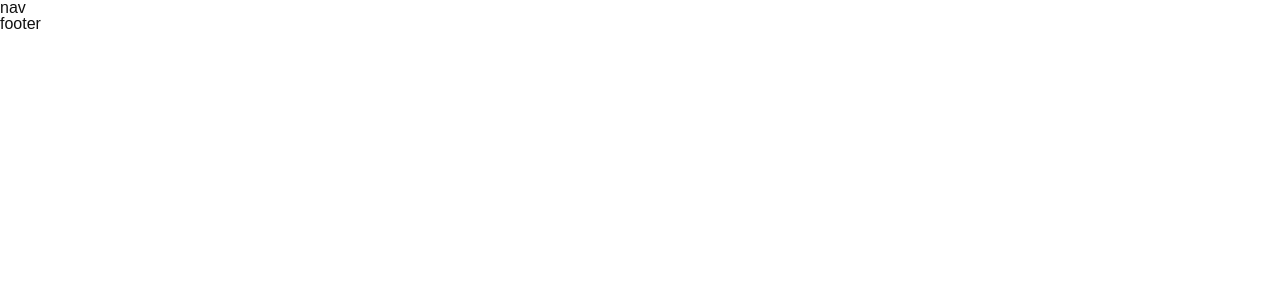
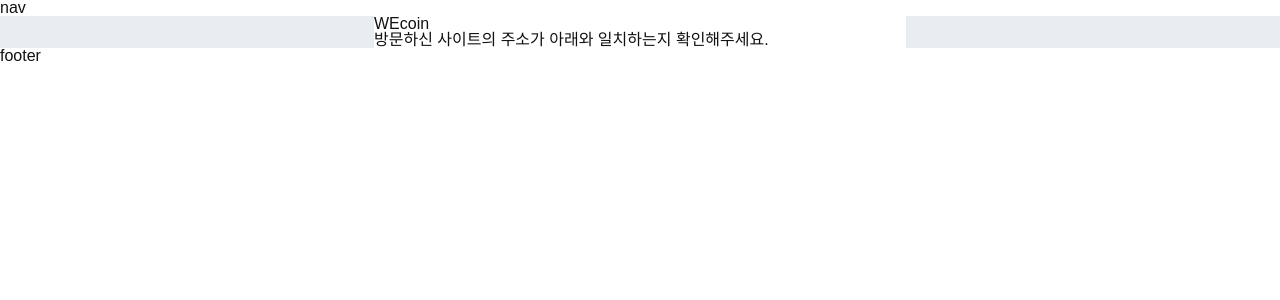
Before and after one commit to jexnjeux/upbit-project, a React (Create React App) app: page /login in a window 1280 px wide. Shown: the top 300 px of the page. Built offline with nearby package versions, Linux system fonts and the light colour scheme.

Commit message:
login, signup 페이지 추가

```diff
--- /dev/null
+++ b/src/Pages/Login/Login.js
@@ -0,0 +1,33 @@
+import React from "react";
+import styled from "styled-components";
+
+function Login() {
+  return (
+    <LoginWrap>
+      <LoginContainer>
+        <LoginContent>
+          <LoginBox>
+            <h2>WEcoin</h2>
+            <p>방문하신 사이트의 주소가 아래와 일치하는지 확인해주세요.</p>
+          </LoginBox>
+        </LoginContent>
+      </LoginContainer>
+    </LoginWrap>
+  );
+}
+
+export default Login;
+
+const LoginWrap = styled.div`
+  background-color: #e9ecf1;
+`;
+
+const LoginContainer = styled.div`
+  margin: 0 auto;
+  width: 532px;
+  background-color: #fff;
+`;
+
+const LoginContent = styled.div``;
+
+const LoginBox = styled.div``;
--- /dev/null
+++ b/src/Pages/SignUp/SignUp.js
@@ -0,0 +1,7 @@
+import React from "react";
+
+function SignUp() {
+  return <div></div>;
+}
+
+export default SignUp;
--- a/src/Routes.js
+++ b/src/Routes.js
@@ -1,8 +1,10 @@
-import React, { Component } from 'react';
-import { BrowserRouter as Router, Switch, Route } from 'react-router-dom';
-import Nav from '../src/Components/Nav/Nav';
-import Footer from '../src/Components/Footer/Footer';
-import Exchange from './Pages/Exchange/Exchange';
+import React, { Component } from "react";
+import { BrowserRouter as Router, Switch, Route } from "react-router-dom";
+import Nav from "../src/Components/Nav/Nav";
+import Footer from "../src/Components/Footer/Footer";
+import Exchange from "./Pages/Exchange/Exchange";
+import SignUp from "./Pages/SignUp/SignUp";
+import Login from "./Pages/Login/Login";
 
 export default class Routes extends Component {
   render() {
@@ -11,7 +13,9 @@
         <Router>
           <Nav />
           <Switch>
-            <Route exact path='/' component={Exchange} />
+            <Route exact path="/" component={Exchange} />
+            <Route exact path="/signup" component={SignUp} />
+            <Route exact path="/login" component={Login} />
           </Switch>
           <Footer />
         </Router>
```
Also changed, not shown: 1 other file (tests, documents, lock files or other folders).
